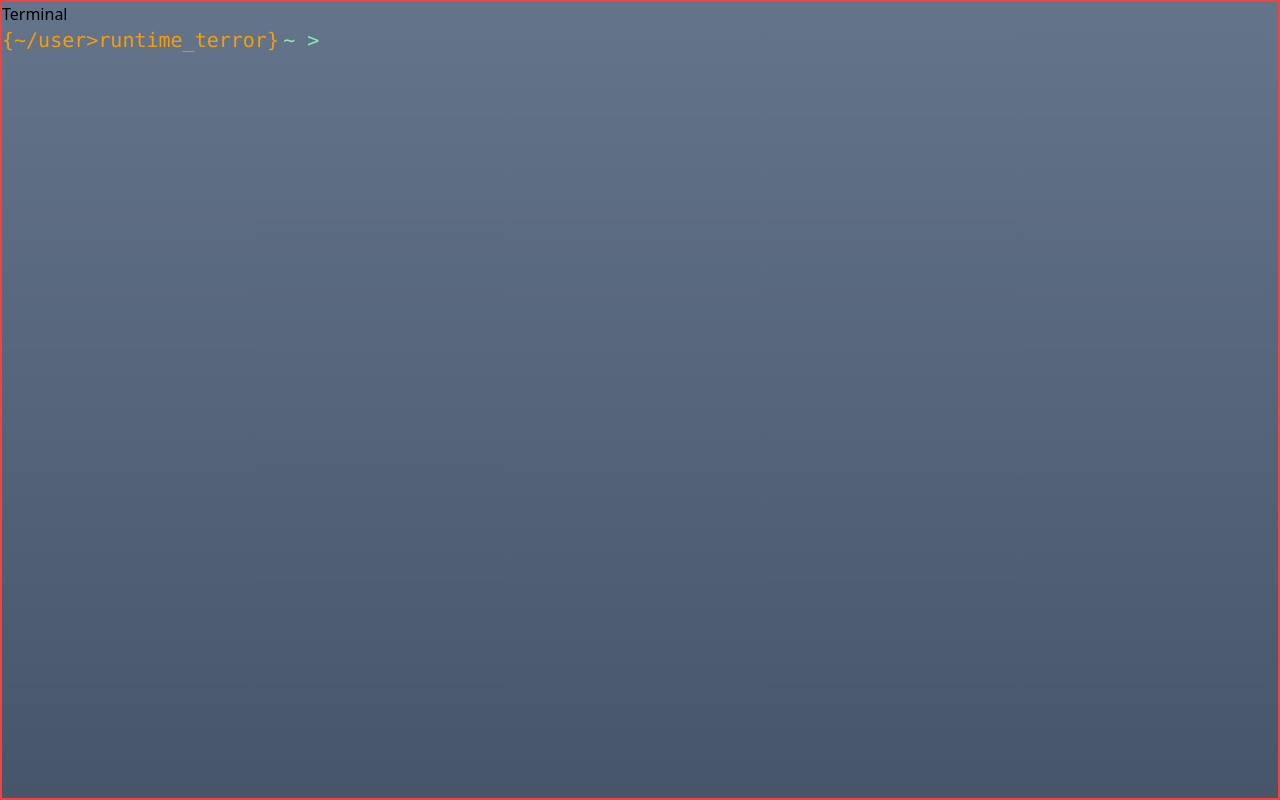
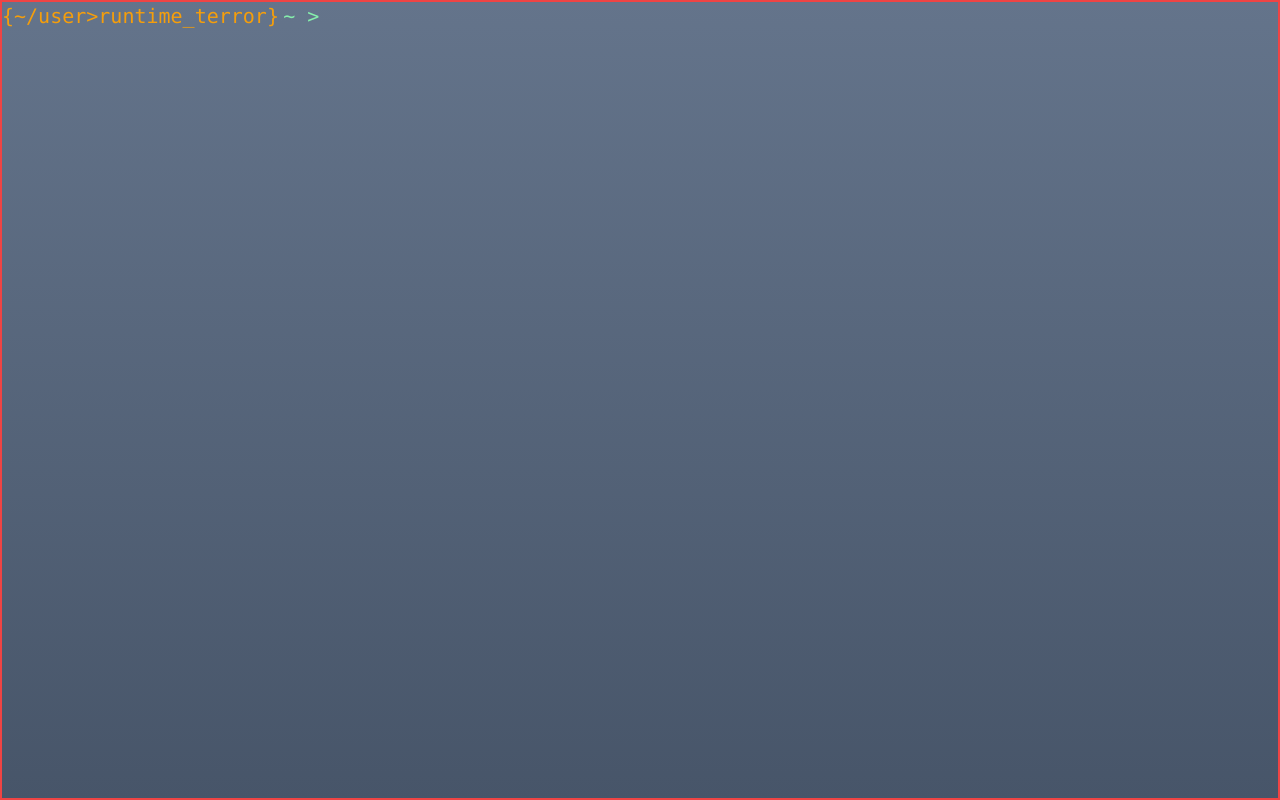
Before and after one commit to The-Dev-Connor/The-Dev-Connor.github.io, a website: page index.html in a window 1280 px wide. Drawn offline with Linux system fonts and the light colour scheme.

Commit message:
First commit

```diff
--- a/index.html
+++ b/index.html
@@ -1,14 +1,14 @@
 <!DOCTYPE html>
 <html lang="en">
 <head>
-    <title>Terminal</title>
+    <title>RuntimeTerror Terminal</title>
     <script src="./cdn.js"></script>
     <meta charset="UTF-8">
     <meta http-equiv="X-UA-Compatible" content="IE=edge">
     <meta name="viewport" content="width=device-width, initial-scale=1.0">
 </head>
 <body class="h-screen bg-gradient-to-b from-slate-500 to-slate-600 border-solid border-2 border-red-700 hover:border-red-500">
-    <p>Terminal</p>
+
     <span id="termp">{~/user>runtime_terror}</span>
     <span id="termx"></span>
 
```
